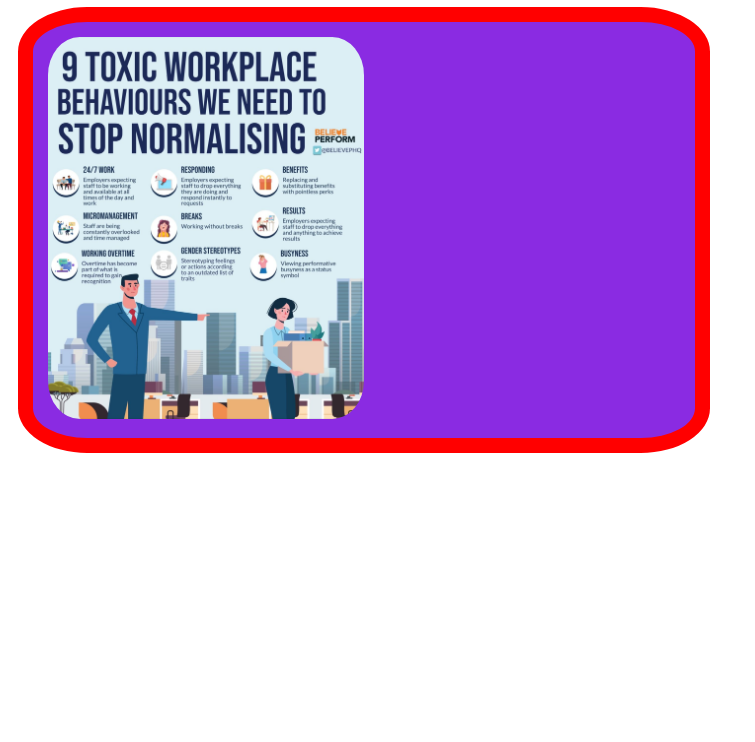
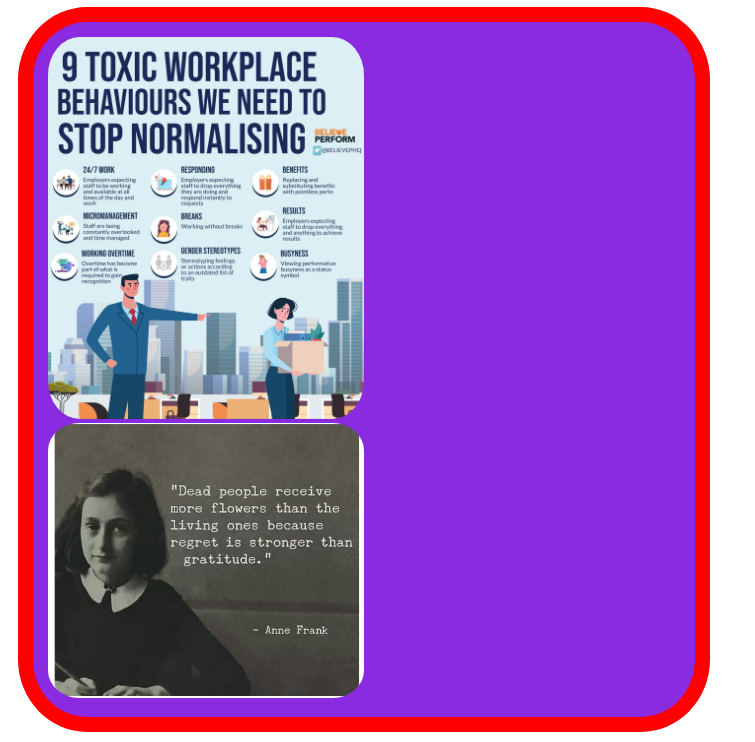
Before and after one commit to tareqiub/my-first-website, a plain HTML site: page index.html in a window 1280 px wide. Shown: the part 1449-2191 px from the top of the page, without its empty margins (0-755 px from the left). Before the commit the page ends 1912 px from the top, so only its background shows below. Drawn offline with Linux system fonts and the light colour scheme.

Commit message:
2nd Commit

```diff
--- a/index.html
+++ b/index.html
@@ -27,6 +27,7 @@
 
     <div class="blog">
         <img class="img" src="images/1710174946911.jpeg" alt="">
+        <img class="img" src="images/Screenshot_1.png" alt="">
     </div>
 </body>
 </html>
```
Also changed, not shown: images/Screenshot_1.png (added).
